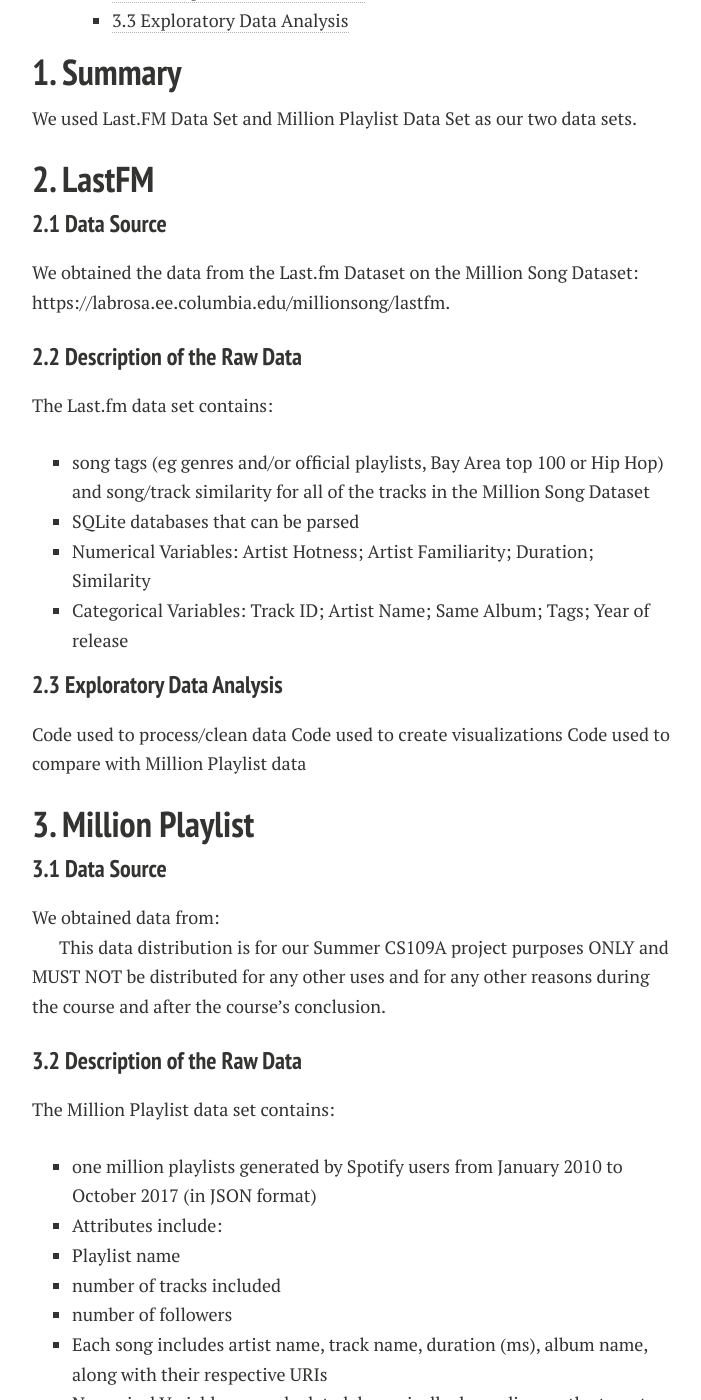
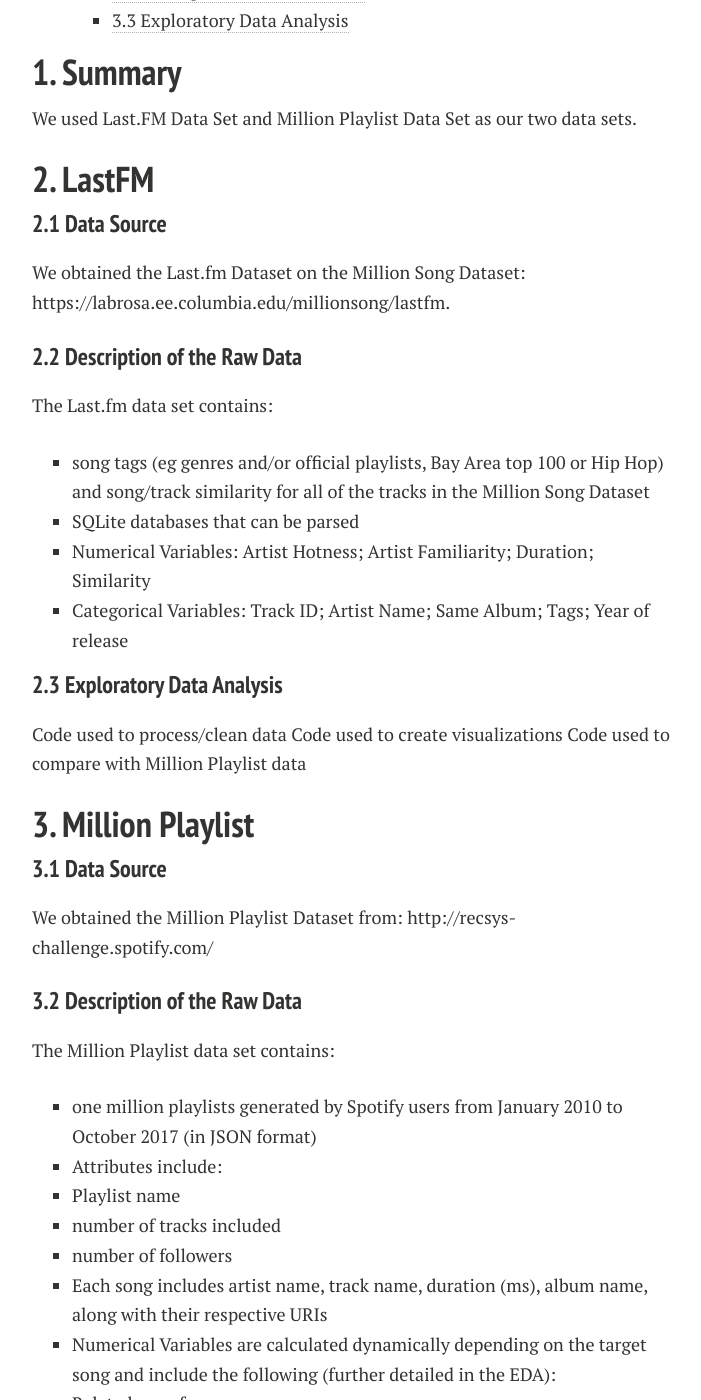
Before and after one commit to lyannaliu/lyannaliu.github.io, a Jekyll site: the page built from descriptionofdata.md, in a window 1280 px wide and 1400 px high, scrolled down 423 px. Shown: the whole window, without its empty margins (288-989 px from the left). Built offline with Jekyll 4.4.1, drawn with Linux system fonts in a browser that asks for light colours; nearby versions of some CDN libraries.

Commit message:
Update descriptionofdata.md

```diff
--- a/descriptionofdata.md
+++ b/descriptionofdata.md
@@ -21,7 +21,7 @@ We used Last.FM Data Set and Million Playlist Data Set as our two data sets.
 
 <h2 id="2">2. LastFM</h2>
 <h3 id="2.1">2.1 Data Source</h3>
-We obtained the data from the Last.fm Dataset on the Million Song Dataset: https://labrosa.ee.columbia.edu/millionsong/lastfm.
+We obtained the Last.fm Dataset on the Million Song Dataset: https://labrosa.ee.columbia.edu/millionsong/lastfm.
 
 <h3 id="2.2">2.2 Description of the Raw Data</h3>
 The Last.fm data set contains:
@@ -39,9 +39,7 @@ Code used to compare with Million Playlist data
 <h2 id="3">3. Million Playlist</h2>
 
 <h3 id="3.1">3.1 Data Source</h3>
-We obtained data from:
-
-This data distribution is for our Summer CS109A project purposes ONLY and MUST NOT be distributed for any other uses and for any other reasons during the course and after the course's conclusion.
+We obtained the Million Playlist Dataset from: http://recsys-challenge.spotify.com/
 
 <h3 id="3.2">3.2 Description of the Raw Data</h3>
 The Million Playlist data set contains:
```
